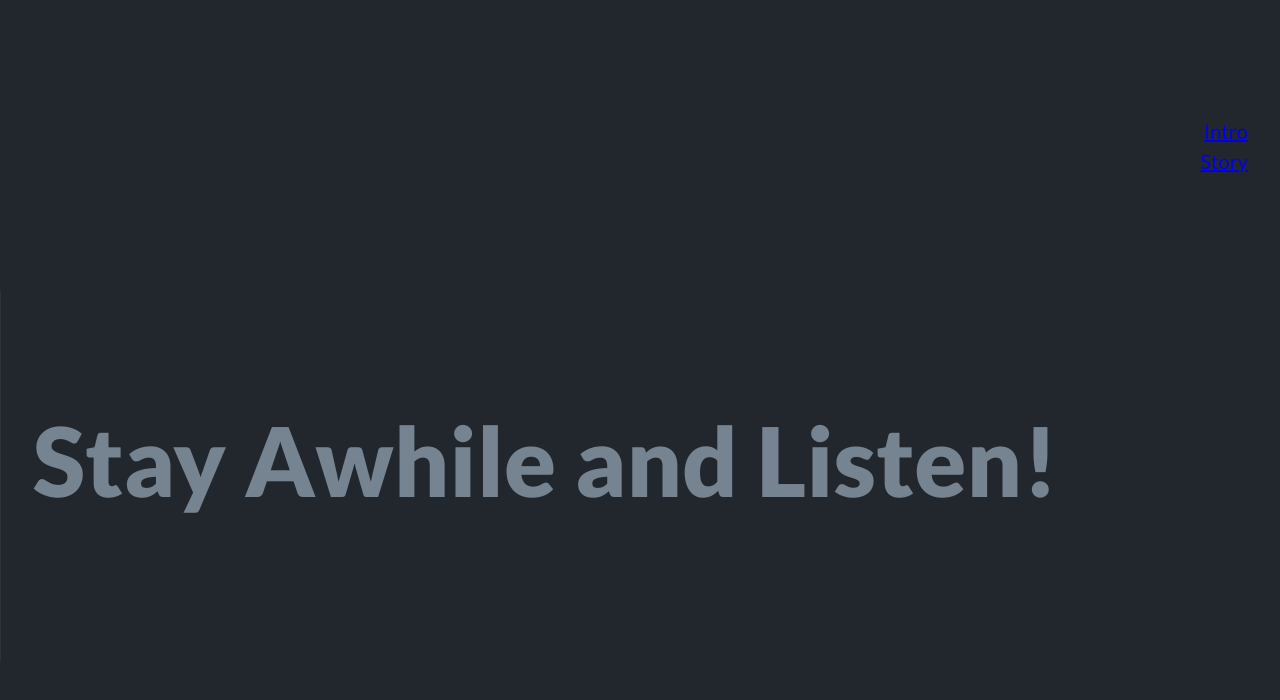
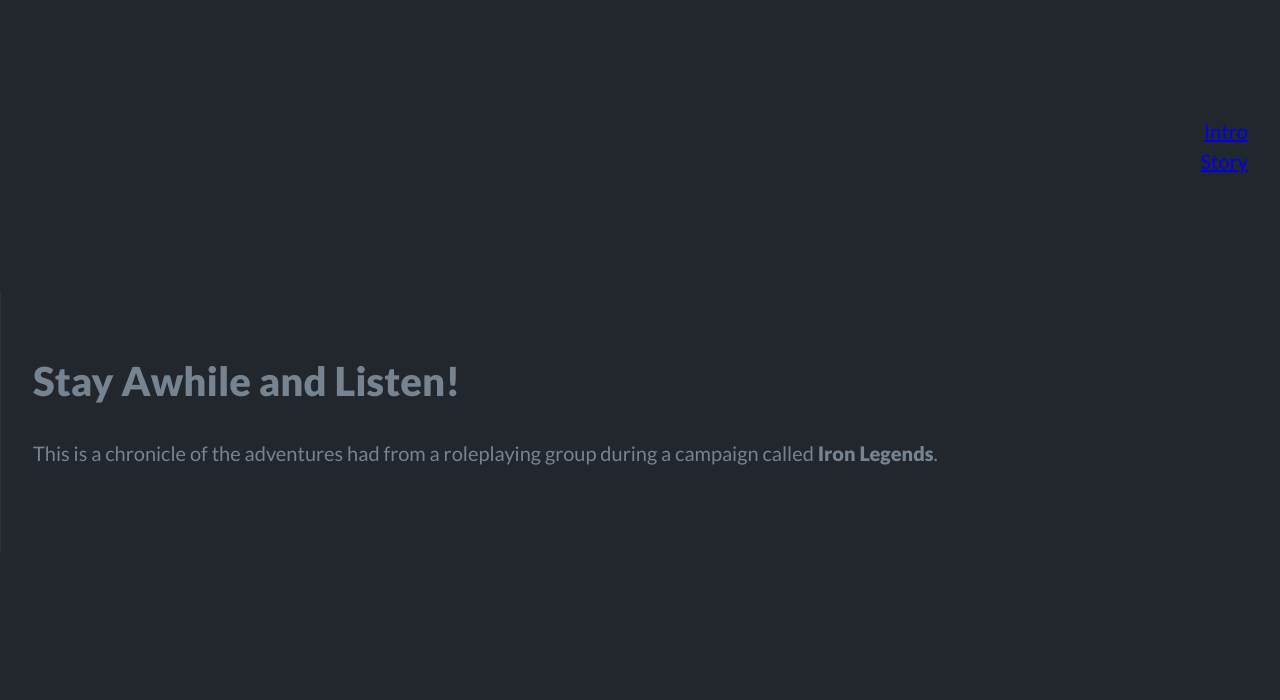
Before and after one commit to christopher-aube/iron-legends, a React (Vite) app: page /iron-legends in a window 1280 px wide. Shown: the top 700 px of the page. Built offline with nearby package versions, Linux system fonts and the light colour scheme.

Commit message:
WIP - adding content to home page

```diff
--- /dev/null
+++ b/src/pages/home/content.tsx
@@ -0,0 +1,16 @@
+import React from 'react'
+import styles from './styles.module.scss'
+
+export const Content = () => {
+
+  return (
+    <>
+      <h1>Stay Awhile and Listen!</h1>
+      <p>This is a chronicle of the adventures had from a roleplaying group during a campaign called <span className={styles.bold}>Iron Legends</span>.</p>
+    </>
+  )
+}
+
+export default {
+  Content,
+}
--- a/src/pages/home/index.tsx
+++ b/src/pages/home/index.tsx
@@ -1,15 +1,11 @@
 import React from 'react'
-import styles from './styles.module.scss'
+import { Content } from './content'
 
 export const Route = '/'
 export const Name = 'Intro'
 
 export const Page = () => {
-  return (
-    <div className={styles.container}>
-      <h1>Stay Awhile and Listen!</h1>
-    </div>
-  )
+  return (<Content />)
 }
 
 export default {
--- a/src/pages/home/styles.module.scss
+++ b/src/pages/home/styles.module.scss
@@ -1,3 +1 @@
-.container {
-  font-size: 3rem;
-}
+@use '../../styles' as *;
--- a/src/styles/_index.scss
+++ b/src/styles/_index.scss
@@ -1,3 +1,4 @@
 @forward './vars';
 @forward './reset';
 @forward './grid';
+@forward './typography';
--- /dev/null
+++ b/src/styles/_typography.scss
@@ -0,0 +1,3 @@
+.bold {
+  font-weight: 900;
+}
```
